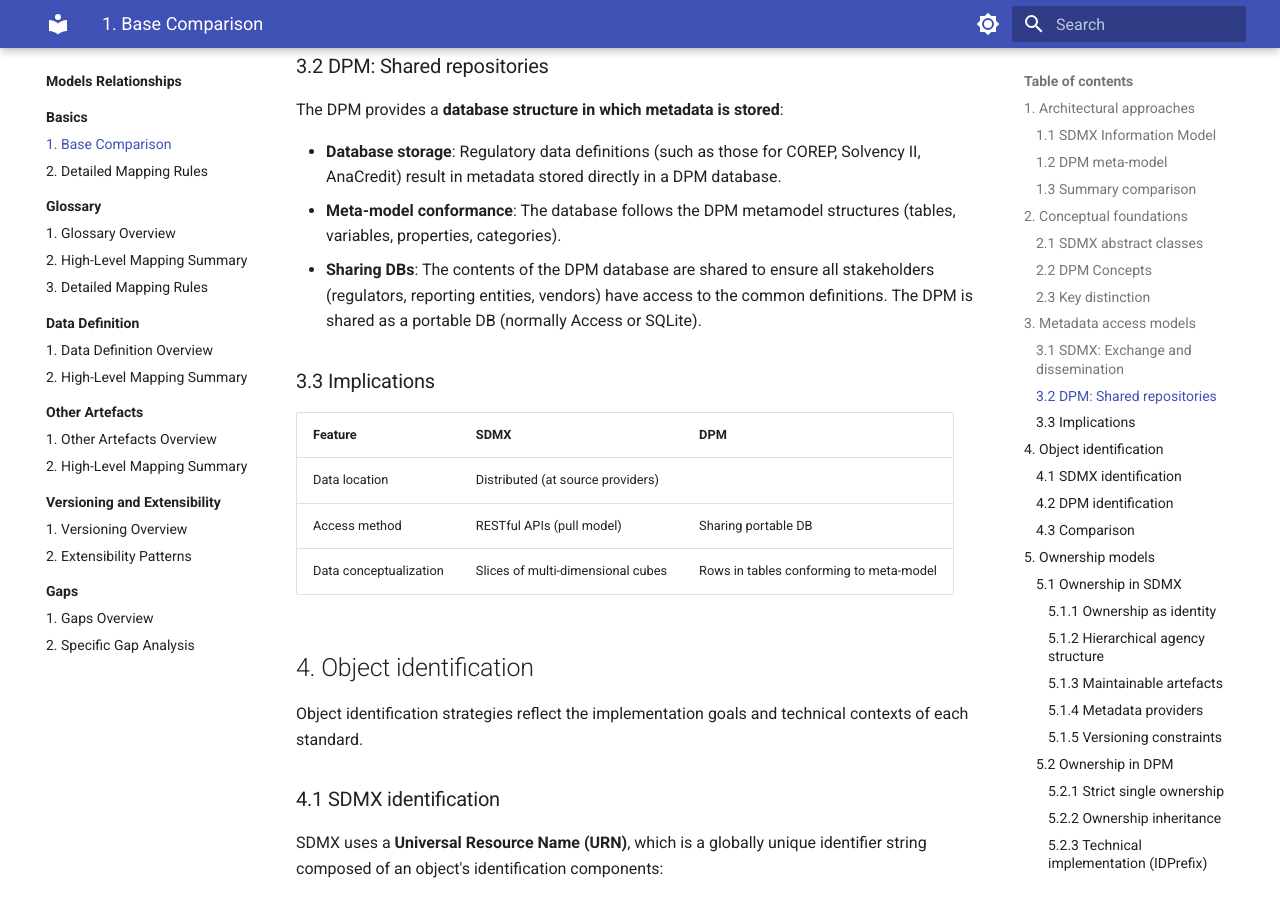
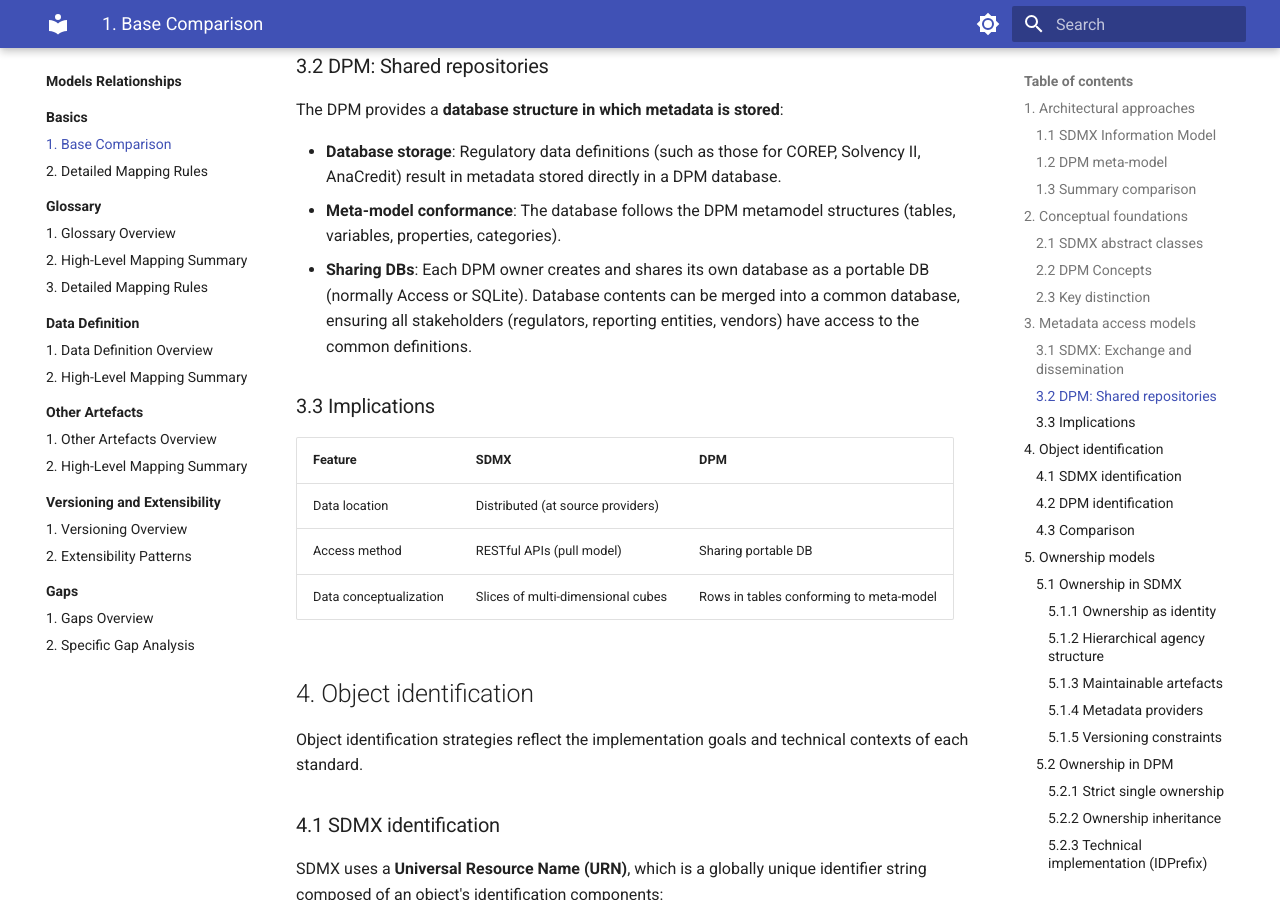
Before and after one commit to sdmx-twg/wp-sdmx-dpm, an MkDocs documentation site: the page built from docs/models-relationships/00_basics/01_base_comparison.md, in a window 1280 px wide and 900 px high, scrolled down 5475 px. Built offline with MkDocs 1.6.1 and Material for MkDocs 9.7.7, drawn with Linux system fonts in a browser that asks for light colours.

Commit message:
fix: clarify each DPM owner shares its own database, contents are mergeable
Addresses #47 — each DPM owner creates and shares its own portable DB;
contents can be merged into a common database.

```diff
--- a/docs/models-relationships/00_basics/01_base_comparison.md
+++ b/docs/models-relationships/00_basics/01_base_comparison.md
@@ -203,7 +203,7 @@ The DPM provides a **database structure in which metadata is stored**:
 
 - **Database storage**: Regulatory data definitions (such as those for COREP, Solvency II, AnaCredit) result in metadata stored directly in a DPM database.
 - **Meta-model conformance**: The database follows the DPM metamodel structures (tables, variables, properties, categories).
-- **Sharing DBs**: The contents of the DPM database are shared to ensure all stakeholders (regulators, reporting entities, vendors) have access to the common definitions. The DPM is shared as a portable DB (normally Access or SQLite).
+- **Sharing DBs**: Each DPM owner creates and shares its own database as a portable DB (normally Access or SQLite). Database contents can be merged into a common database, ensuring all stakeholders (regulators, reporting entities, vendors) have access to the common definitions.
 
 ### 3.3 Implications
 
```
